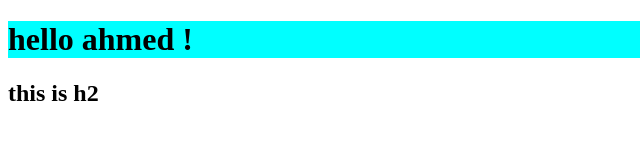
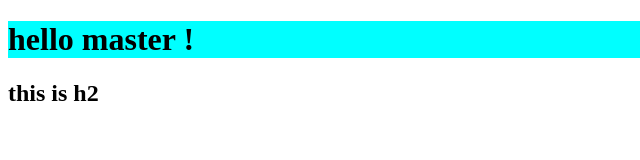
Before and after one commit to AhmedBelhadjAhmed/testGit, a plain HTML site: page index.html in a window 1280 px wide. Shown: the full height of the page, 0-640 px from the left. Drawn offline with Linux system fonts and the light colour scheme.

Commit message:
changing header to master

```diff
--- a/index.html
+++ b/index.html
@@ -7,7 +7,7 @@
     <link rel="stylesheet" href="index.css">
 </head>
 <body>
-    <h1>hello ahmed !</h1>
+    <h1>hello master !</h1>
     <h2>this is h2</h2>
 </body>
 <script src="index.js" ></script>
```
